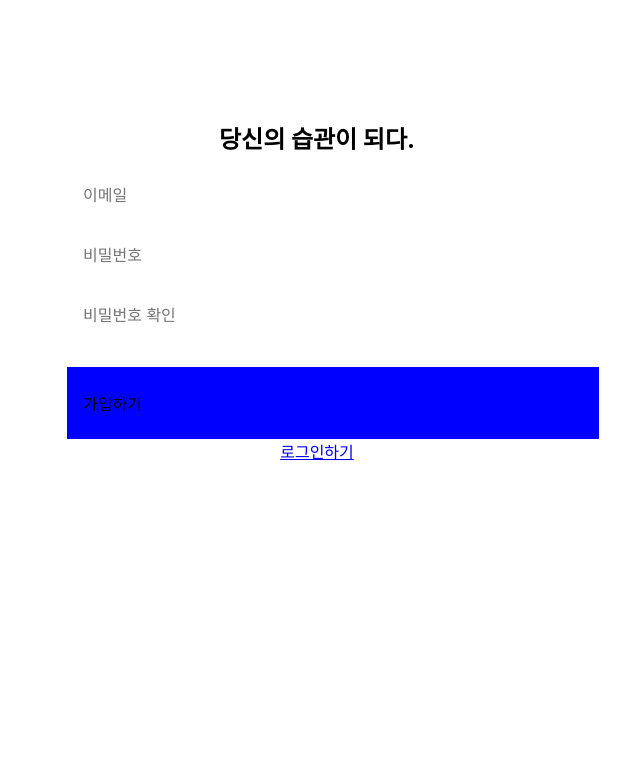
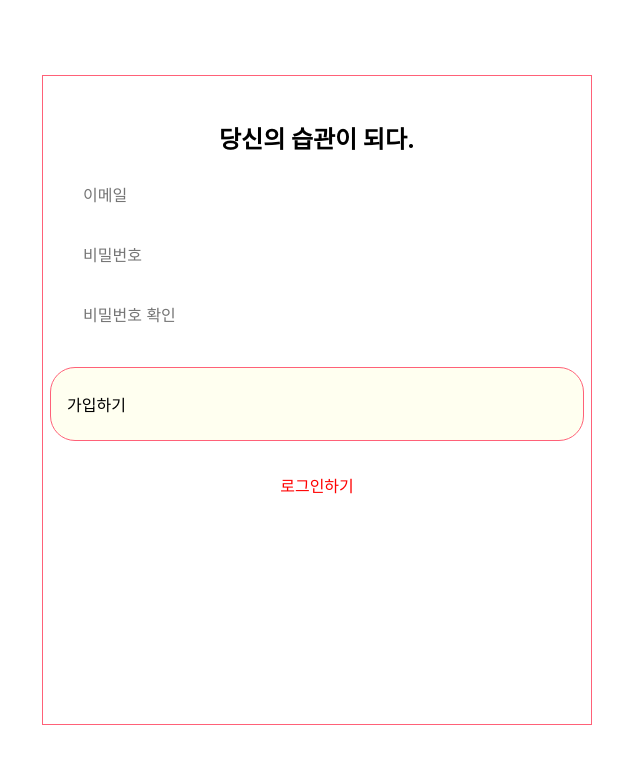
Before and after one commit to react-sprint/study-around-front, a React (Create React App) app in the folder client/: page /signup in a window 1280 px wide. Shown: the top 764 px of the page, without its empty margins (323-963 px from the left). Built offline with nearby package versions, Linux system fonts and the light colour scheme.

Commit message:
Add: temp-border for modal & Fix: Link style by inline

```diff
--- a/client/src/pages/SigninPage/SigninPresentation.tsx
+++ b/client/src/pages/SigninPage/SigninPresentation.tsx
@@ -1,6 +1,6 @@
 import React from 'react';
 import { Link } from 'react-router-dom';
-import styled from 'styled-components';
+import styled, { css } from 'styled-components';
 // import { IUseInput } from '../../hooks/useInput'; //커스텀 훅을 쓸 수 있을 듯.
 
 interface ISigninProps {
@@ -21,16 +21,27 @@
         <Form method="post" onSubmit={onSubmit} encType="multipart/form-data">
           <InputContainer>
             <Input placeholder="이메일" name="email" {...email} required />
-            <Input placeholder="비밀번호" name="password" {...password} required />
+            <Input
+              placeholder="비밀번호"
+              name="password"
+              {...password}
+              required
+            />
+            <Button> 로그인하기 </Button>
           </InputContainer>
-          <Button> 로그인하기 </Button>
         </Form>
-        <Link to={'/signup'}> 가입하기 </Link>
+        <h3> 계정이 없으신가요? </h3>
+        <Link to={'/signup'} style={{ textDecoration: 'none', color: 'red' }}>
+          가입하러 가기
+        </Link>
       </Layout>
     </Wrapper>
   );
+}
 
-}
+const TempBorder = css`
+  border: 1px solid #ff6178;
+`;
 
 const Wrapper = styled.div`
   height: 100vh;
@@ -45,16 +56,18 @@
 const Layout = styled.div`
   min-width: 500px;
   min-height: 600px;
-  background-color: white;
+  padding: 1.5rem;
+  ${TempBorder};
+
   display: flex;
   flex-direction: column;
   align-items: center;
-  padding: 1.5rem;
   // background-color: props => props.theme.colors.white;
   // border-radius: props => props.theme.borders.radius;
-`
+`;
+
 const Form = styled.form`
-  width:100%;
+  width: 100%;
 `;
 
 const InputContainer = styled.section`
@@ -68,6 +81,7 @@
 
 const Input = styled.input`
   all: unset;
+
   box-sizing: border-box;
   width: 100%;
   height: 40px;
@@ -78,13 +92,23 @@
   & + & {
     margin-top: 1.25rem;
   }
+
+  & + button {
+    margin-top: 2rem;
+  }
 `;
+
 const Button = styled.button`
   all: unset;
+
+  box-sizing: border-box;
   width: 100%;
-  height: 40px;
+  height: 60px;
   padding: 1rem;
-  background-color: blue;
-  // 좀더 둥글게
+
+  ${TempBorder};
+  background-color: ivory;
+  border-radius: 25px;
 `;
+
 export default SigninPresentation;
--- a/client/src/pages/SignupPage/SignupPresentation.tsx
+++ b/client/src/pages/SignupPage/SignupPresentation.tsx
@@ -1,6 +1,6 @@
 import React from 'react';
 import { Link } from 'react-router-dom';
-import styled from 'styled-components';
+import styled, { css } from 'styled-components';
 // import { IUseInput } from '../../hooks/useInput'; //커스텀 훅을 쓸 수 있을 듯.
 
 interface ISignupProps {
@@ -35,14 +35,20 @@
               {...passwordConfirmation}
               required
             />
+            <Button> 가입하기 </Button>
           </InputContainer>
-          <Button> 가입하기 </Button>
         </Form>
-        <Link to={'/signin'}> 로그인하기 </Link>
+        <Link to={'/signin'} style={{ textDecoration: 'none', color: 'red' }}>
+          로그인하기
+        </Link>
       </Layout>
     </Wrapper>
   );
 }
+
+const TempBorder = css`
+  border: 1px solid #ff6178;
+`;
 
 const Wrapper = styled.div`
   height: 100vh;
@@ -57,10 +63,12 @@
   min-width: 500px;
   min-height: 600px;
   background-color: white;
+  padding: 1.5rem;
+
   display: flex;
   flex-direction: column;
   align-items: center;
-  padding: 1.5rem;
+  ${TempBorder};
 
   // background-color: props => props.theme.colors.white;
   // border-radius: props => props.theme.borders.radius;
@@ -90,13 +98,18 @@
   & + & {
     margin-top: 1.25rem;
   }
+  & + button {
+    margin-top: 2rem;
+  }
 `;
 const Button = styled.button`
   all: unset;
   width: 100%;
   height: 40px;
   padding: 1rem;
-  background-color: blue;
-  // 좀더 둥글게
+
+  ${TempBorder};
+  background-color: ivory;
+  border-radius: 25px;
 `;
 export default SignupPresentation;
```
Also changed, not shown: 1 other file (tests, documents, lock files or other folders).
